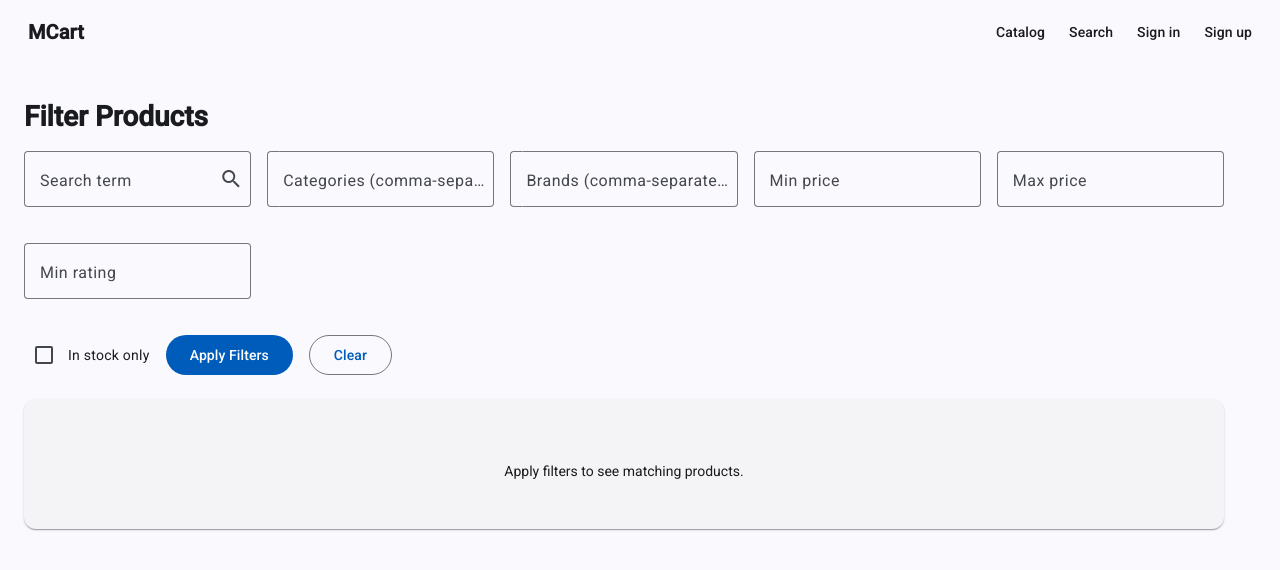
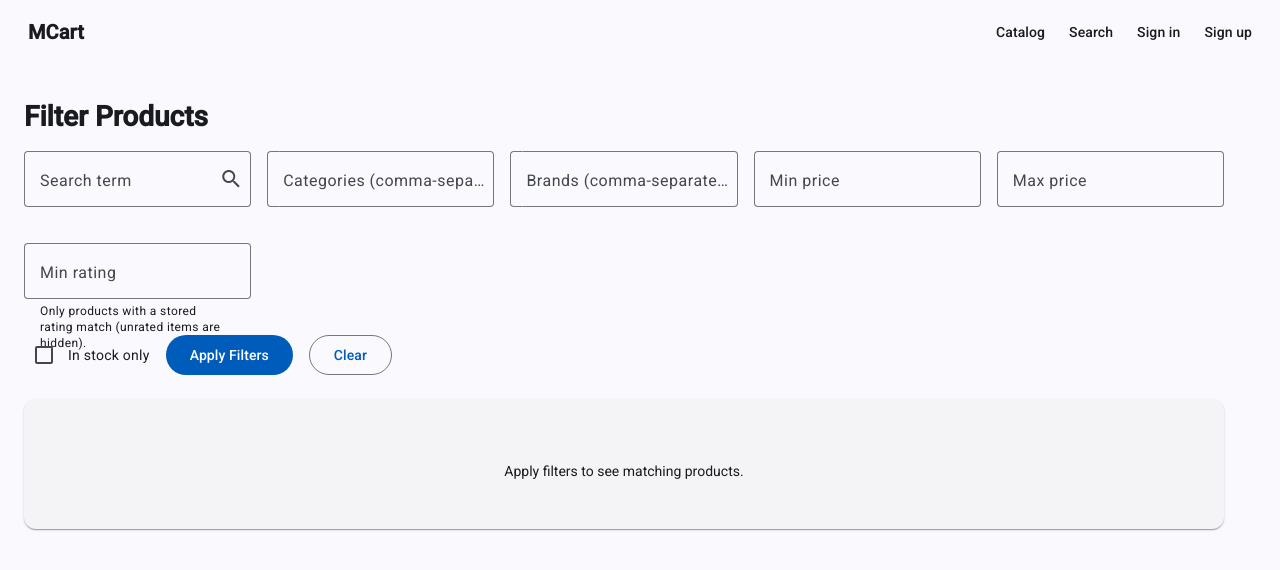
Before and after one commit to shivamsharma01/ecommerce-ui, an Angular app: page /search in a window 1280 px wide. Shown: the top 570 px of the page. Built offline with nearby package versions, Linux system fonts and the light colour scheme.

Commit message:
note on search page

```diff
--- a/src/app/features/search/search.component.html
+++ b/src/app/features/search/search.component.html
@@ -38,6 +38,7 @@
     <mat-form-field appearance="outline">
       <mat-label>Min rating</mat-label>
       <input matInput type="number" min="0" max="5" step="0.1" [(ngModel)]="minRating" />
+      <mat-hint>Only products with a stored rating match (unrated items are hidden).</mat-hint>
     </mat-form-field>
   </div>
 
```
